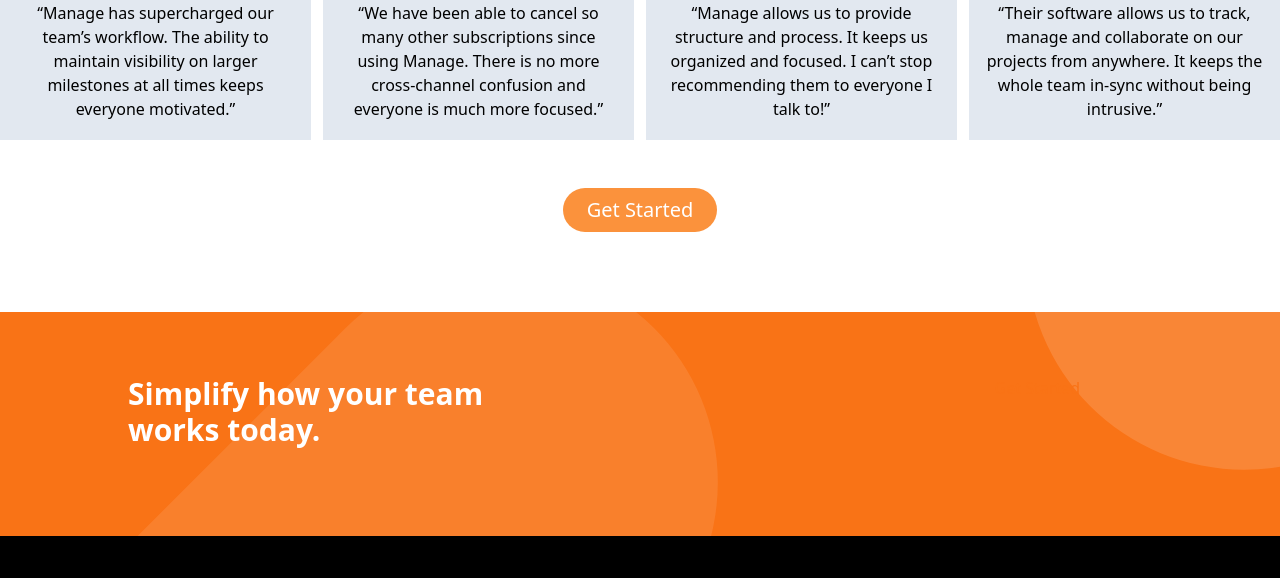
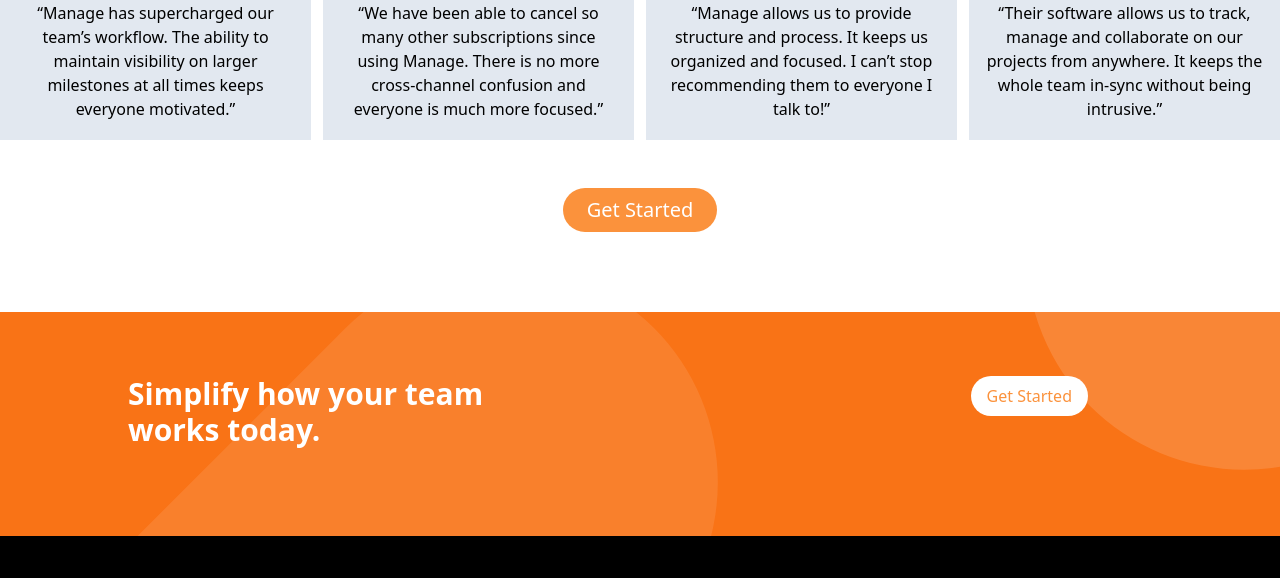
Before and after one commit to OAtulA/frontend-landing-page, a website built with Vite: page index.html in a window 1280 px wide. Shown: the part 1527-2105 px from the top of the page. Built offline with nearby package versions, Linux system fonts and the light colour scheme.

Commit message:
Button is working now

```diff
--- a/index.html
+++ b/index.html
@@ -174,8 +174,9 @@
       <div class="z-10 text-3xl w-[25rem] font-bold text-white">
         Simplify how your team works today.
       </div>
-      <button style="background-color: white;"
-        class="z-10 opacity-[100] py-0 text-orange-500 px-2 rounded-[50px]"
+      <!-- problematic button -->
+      <button
+        class="z-10 bg-white text-orange-400 rounded-[50px] px-4 py-2 h-fit"
       >
         Get Started
       </button>
```
